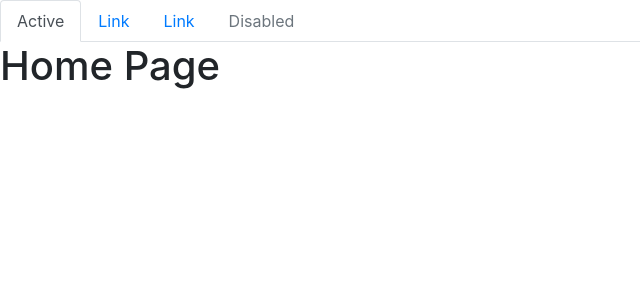
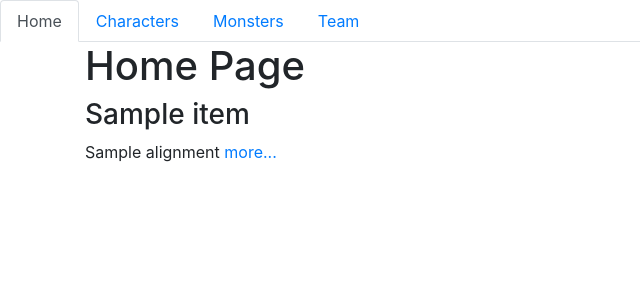
Before and after one commit to samleemcknight/dnd_fun, a Django app: page / in a window 1280 px wide. Shown: the top 300 px of the page, without its empty margins (0-640 px from the left). Run offline with Django 3.2, Linux system fonts and the light colour scheme; tables that the repository leaves empty hold one stand-in row (values such as "Sample post"); a database or web service that is not in the repository returns one stand-in record (values such as "Sample title"); data that the repository does not hold is empty; some libraries are stand-ins or nearby versions.

Commit message:
home page with race info for 5th ed

```diff
--- a/main_app/templates/base.html
+++ b/main_app/templates/base.html
@@ -5,24 +5,32 @@
   <meta http-equiv="X-UA-Compatible" content="IE=edge">
   <meta name="viewport" content="width=device-width, initial-scale=1.0">
   <link rel="stylesheet" href="https://stackpath.bootstrapcdn.com/bootstrap/4.2.1/css/bootstrap.min.css" integrity="sha384-GJzZqFGwb1QTTN6wy59ffF1BuGJpLSa9DkKMp0DgiMDm4iYMj70gZWKYbI706tWS" crossorigin="anonymous">
+  <script src="https://code.jquery.com/jquery-3.3.1.slim.min.js" integrity="sha384-q8i/X+965DzO0rT7abK41JStQIAqVgRVzpbzo5smXKp4YfRvH+8abtTE1Pi6jizo" crossorigin="anonymous"></script>
+  <script src="https://cdnjs.cloudflare.com/ajax/libs/popper.js/1.14.6/umd/popper.min.js" integrity="sha384-wHAiFfRlMFy6i5SRaxvfOCifBUQy1xHdJ/yoi7FRNXMRBu5WHdZYu1hA6ZOblgut" crossorigin="anonymous"></script>
+  <script src="https://stackpath.bootstrapcdn.com/bootstrap/4.2.1/js/bootstrap.min.js" integrity="sha384-B0UglyR+jN6CkvvICOB2joaf5I4l3gm9GU6Hc1og6Ls7i6U/mkkaduKaBhlAXv9k" crossorigin="anonymous"></script>
   <title>DND</title>
 </head>
 <body>
-  <ul class="nav nav-tabs">
+  <ul id="myTab" class="nav nav-tabs" roll="tablist">
     <li class="nav-item">
-      <a class="nav-link active" href="#">Active</a>
+      <a class="nav-link active" href="{% url "home" %}">Home</a>
     </li>
     <li class="nav-item">
-      <a class="nav-link" href="#">Link</a>
+      <a class="nav-link" href="{% url "characters" %}">Characters</a>
     </li>
     <li class="nav-item">
-      <a class="nav-link" href="#">Link</a>
+      <a class="nav-link" href="#">Monsters</a>
     </li>
     <li class="nav-item">
-      <a class="nav-link disabled" href="#" tabindex="-1" aria-disabled="true">Disabled</a>
+      <a class="nav-link" href="#" tabindex="-1">Team</a>
     </li>
   </ul>
   {% block content %}
   {% endblock %}
+  <script>
+    $('#myTab li').on('click', function (e) {
+      $(this).tab('show')
+    })
+  </script>
 </body>
 </html>
--- a/main_app/templates/index.html
+++ b/main_app/templates/index.html
@@ -1,6 +1,10 @@
 {% extends 'base.html' %}
 {% block content %}
-<div>
+<div class="container">
   <h1>Home Page</h1>
+  {% for i in race_info %}
+    <h3>{{ i.name }}</h3>
+    <p>{{ i.alignment }} <a href="/races/{{ i.index }}">more...</a></p>
+  {% endfor %}
 </div>
 {% endblock %}
--- a/main_app/urls.py
+++ b/main_app/urls.py
@@ -4,4 +4,5 @@ from . import views
 urlpatterns = [
 	# example home path:
 	path('', views.home, name='home'),
+  path('characters/', views.characters, name="characters"),
 ]
--- a/main_app/views.py
+++ b/main_app/views.py
@@ -1,6 +1,20 @@
 from django.shortcuts import render
+import requests
 
 # Create your views here.
 
 def home(request):
-  return render(request, 'index.html')
+  races = requests.get('https://www.dnd5eapi.co/api/races')
+  races = races.json()
+  race_info = []
+  for x in races['results']:
+    race = requests.get(f"https://www.dnd5eapi.co/api/races/{x['index']}")
+    race = race.json()
+    race_info.append(race)
+  context = {
+    "race_info": race_info
+  }
+  return render(request, 'index.html', context)
+
+def characters(request):
+  return render(request, 'characters.html')
```
